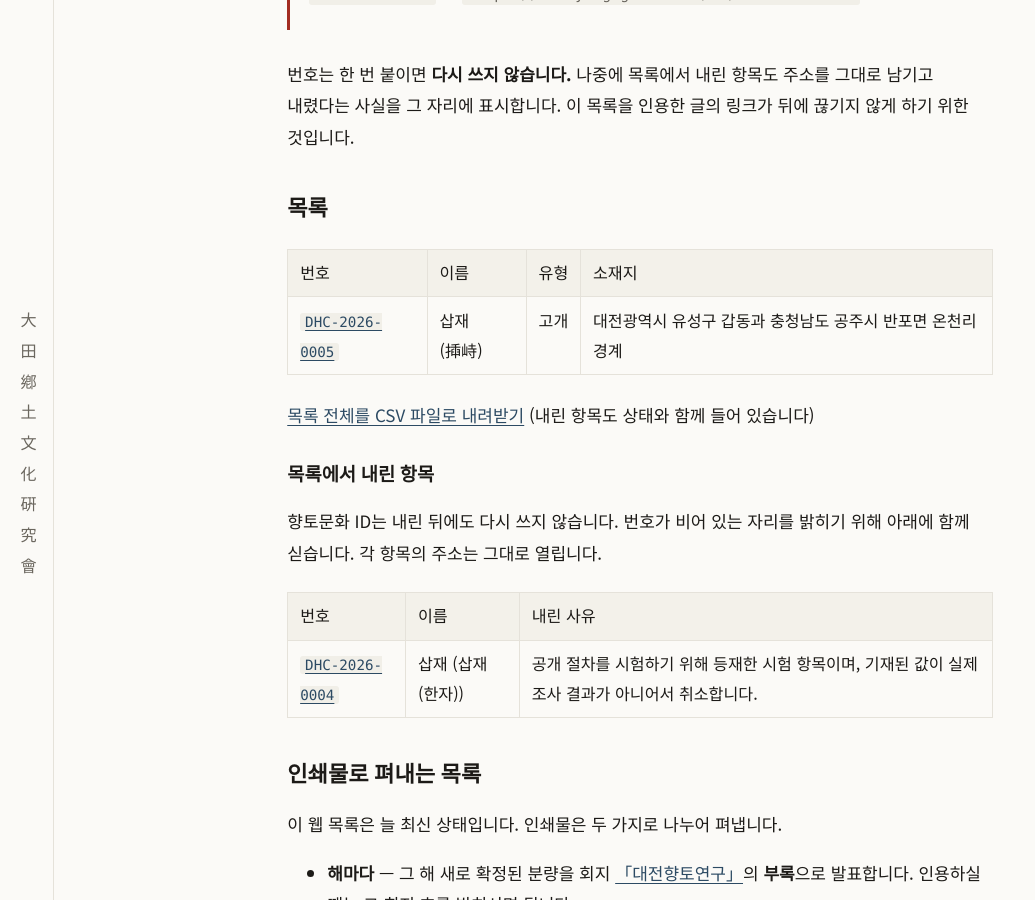
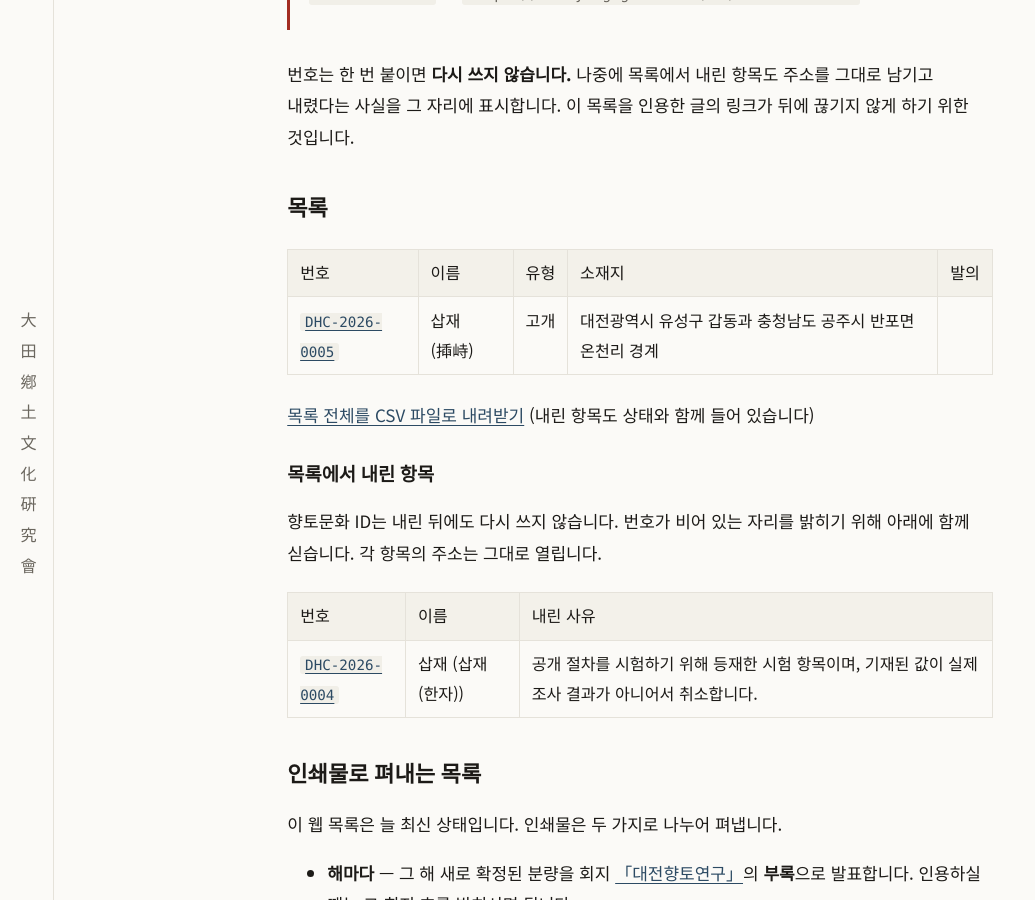
Before and after one commit to daehyang/daehyang.github.io, a Jekyll site: the page built from placenames.md, in a window 1280 px wide and 900 px high, scrolled down 475 px. Shown: the whole window, without its empty margins (0-1035 px from the left). Built offline with Jekyll 4.4.1, drawn with Linux system fonts in a browser that asks for light colours.

Commit message:
항목 페이지와 목록에 발의자 크레딧 표시

```diff
--- a/_layouts/placename.html
+++ b/_layouts/placename.html
@@ -55,6 +55,11 @@
     <dt>등재일</dt>
     <dd>{{ page.registered }}</dd>
     {% endif %}
+
+    {% if page.credit %}
+    <dt>발의</dt>
+    <dd>{{ page.credit }} 님이 찾아 알려주셨습니다.</dd>
+    {% endif %}
   </dl>
 
   <h2>이 항목을 인용하실 때</h2>
--- a/placenames.md
+++ b/placenames.md
@@ -29,7 +29,7 @@
 
 <table>
   <thead>
-    <tr><th>번호</th><th>이름</th><th>유형</th><th>소재지</th></tr>
+    <tr><th>번호</th><th>이름</th><th>유형</th><th>소재지</th><th>발의</th></tr>
   </thead>
   <tbody>
   {% for item in listed %}
@@ -38,6 +38,7 @@
       <td>{{ item.label }}{% if item.hanja %} ({{ item.hanja }}){% endif %}</td>
       <td>{{ item.kind }}</td>
       <td>{{ item.locality }}</td>
+      <td>{{ item.credit }}</td>
     </tr>
   {% endfor %}
   </tbody>
```
